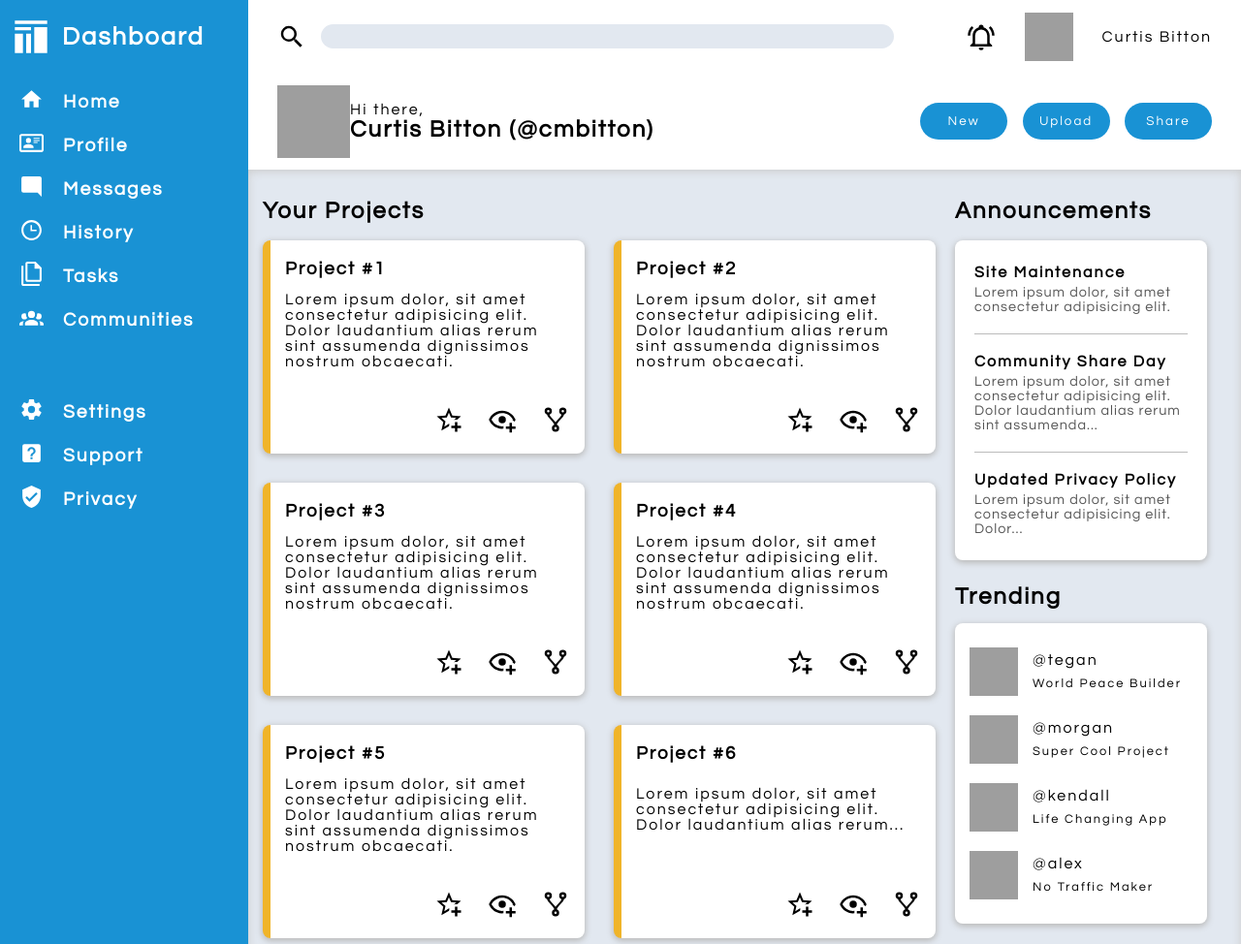
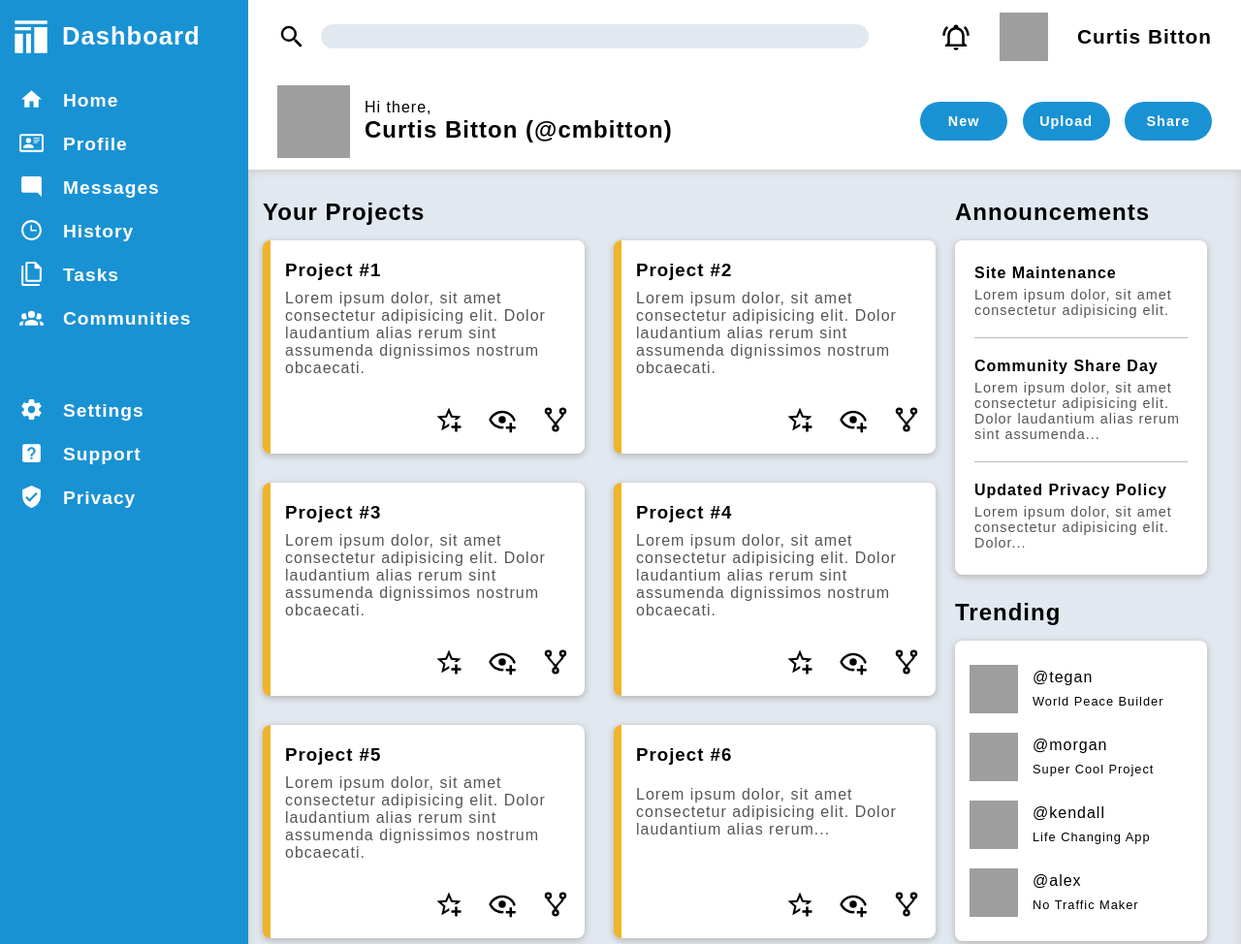
Before and after one commit to cmbitton/admin-dashboard, a plain HTML site: page index.html in a window 1280 px wide. Shown: the top 974 px of the page at 97% size. Drawn offline with Linux system fonts and the light colour scheme; grey boxes are pictures that could not be loaded.

Commit message:
Finishing touches
Added finishing CSS touches, pretty much
done.

```diff
--- a/index.html
+++ b/index.html
@@ -18,7 +18,7 @@
                 <input type="search" class="search-bar" id="search">
                 <div class="alert-icon"></div>
                 <div class="profile-picture"></div>
-                <div class="username">Curtis Bitton</div>
+                <div class="current-username">Curtis Bitton</div>
             </nav>
             <div class="account-info">
                 <div class="profile-picture-large"></div>
--- a/styles.css
+++ b/styles.css
@@ -2,10 +2,13 @@
     box-sizing: border-box;
     margin: 0px;
     padding: 0px;
-    font-family: 'Questrial', sans-serif;
-    letter-spacing: 2px;
+    font-family: sans-serif;
+    letter-spacing: 1px;
 }
-
+@font-face {
+    font-family: araboto;
+    src: url(./font/Araboto-Normal.woff2);
+  }
 .content-container{
     display: grid;
     grid-template: 75px 100px 6fr / 1fr 4fr;
@@ -141,8 +144,9 @@ label[for='search']::after{
     width: 50px;
     height: 50px;
 }
-.username{
+.current-username{
     font-size: 1.3rem;
+    font-weight: bold;
 }
 
 /*Account info */
@@ -160,6 +164,7 @@ label[for='search']::after{
     background-size: cover;
     width: 75px;
     height: 75px;
+    margin-right: 15px;
 }
 button{
     padding: 12px 15px;
@@ -169,6 +174,8 @@ button{
     border: none;
     border-radius: 25px;
     margin-left: 10px;
+    font-size: 0.9rem;
+    font-weight: bold;
 }
 
 .welcome-name{
@@ -203,7 +210,9 @@ button{
     border-left: 8px solid #f0b429;
     box-shadow: 0px 2px 6px 1px #bbb;
 }
-
+.project-description{
+    color: #555;
+}
 .trending{
     margin: 25px 0px 15px 0px;
 }
@@ -248,7 +257,6 @@ button{
 .announcement-info{
     color: #555;
     font-size: 0.9rem;
-    letter-spacing: 1px;
 }
 .announcement:not(:last-child){
     border-bottom: thin solid #bbb;
```
